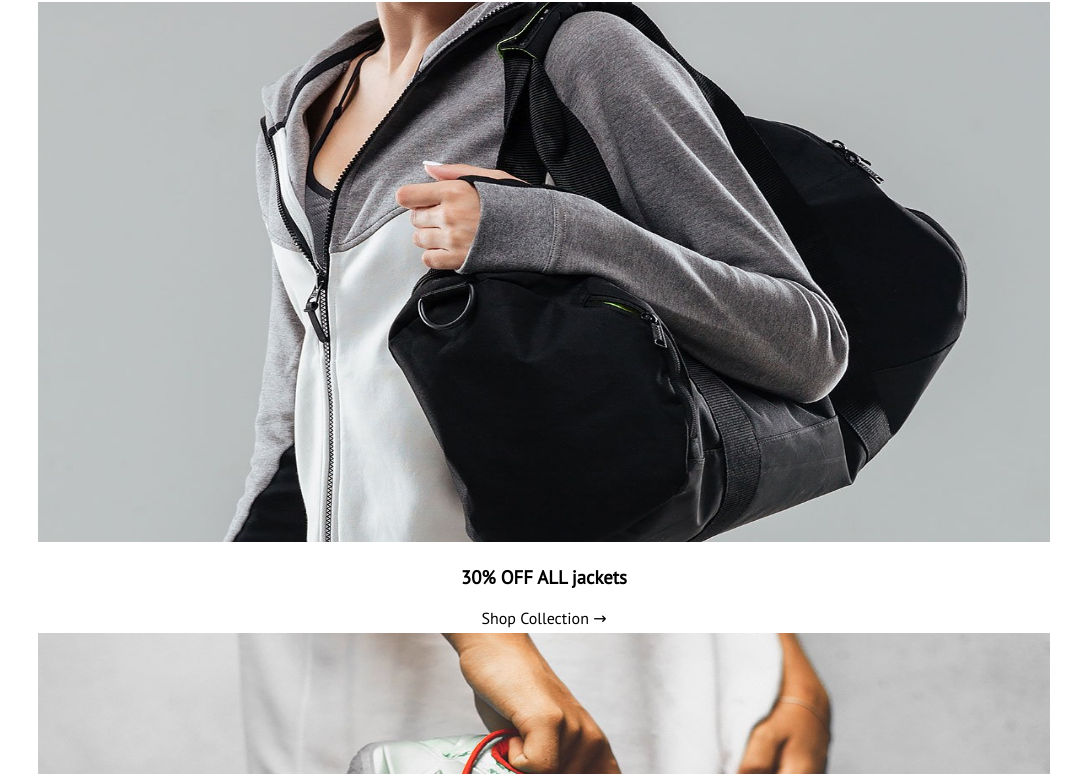
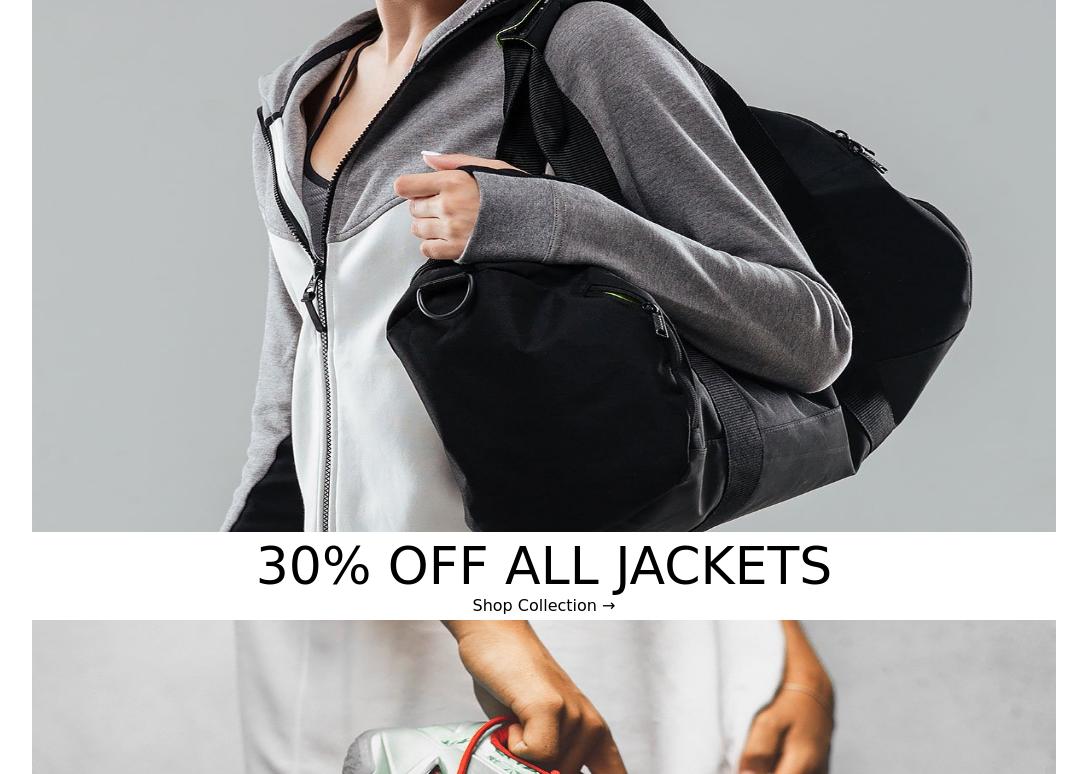
Before and after one commit to Zelosc/hello-world, a plain HTML site: page index.html in a window 1280 px wide. Shown: the part 636-1410 px from the top of the page, without its empty margins (96-1183 px from the left). Drawn offline with Linux system fonts and the light colour scheme; files whose address does not match are found by name.

Commit message:
fixed errors

```diff
--- a/css/common.css
+++ b/css/common.css
@@ -0,0 +1,59 @@
+* {
+    margin: 0;
+    padding: 0;
+}
+
+:root {
+    --brand_color-main: #000000;
+    --brand_color-main-alt: #ffffff;
+    --brand_color-secondary: #f40106;
+    --brand_color-subtitle: rgba(34, 35, 35, 0.46);
+    --background-color: #222323;
+    --paragraph_text-color: #717474;
+}
+
+img {
+    max-width: 100%;
+    height: auto;
+}
+
+h2, h3, h4, h5, h6 {
+    font-family: 'Bebas Neue', cursive;
+    font-style: normal;
+    letter-spacing: normal;
+    text-decoration: none;
+    text-transform: uppercase;
+}
+
+h3 {
+    font-size: 52px;
+    font-weight: 400;
+}
+
+@media (max-width: 768px) {
+    h3 {
+        font-size: 38px;
+    }
+}
+
+h4 {
+    font-size: 24px;
+    font-weight: 400;
+}
+
+.special-dot {
+    color: var(--brand_color-secondary);
+}
+
+.special-divider {
+    border: none;
+    background-color: var(--brand_color-secondary);
+    height: 2px;
+    width: 30%;
+}
+
+@media (max-width: 768px) {
+    .special-divider {
+        width: 30%;
+    }
+}
--- a/index.html
+++ b/index.html
@@ -5,7 +5,6 @@
     <title>Title</title>
     <link rel="stylesheet" href="css/common.css">
     <link rel="stylesheet" href="css/main-collection.css">
-    <link href="https://fonts.googleapis.com/css2?family=PT+Sans&display=swap" rel="stylesheet">
 </head>
 <body>
     <section class="mid-season__offers">
```
